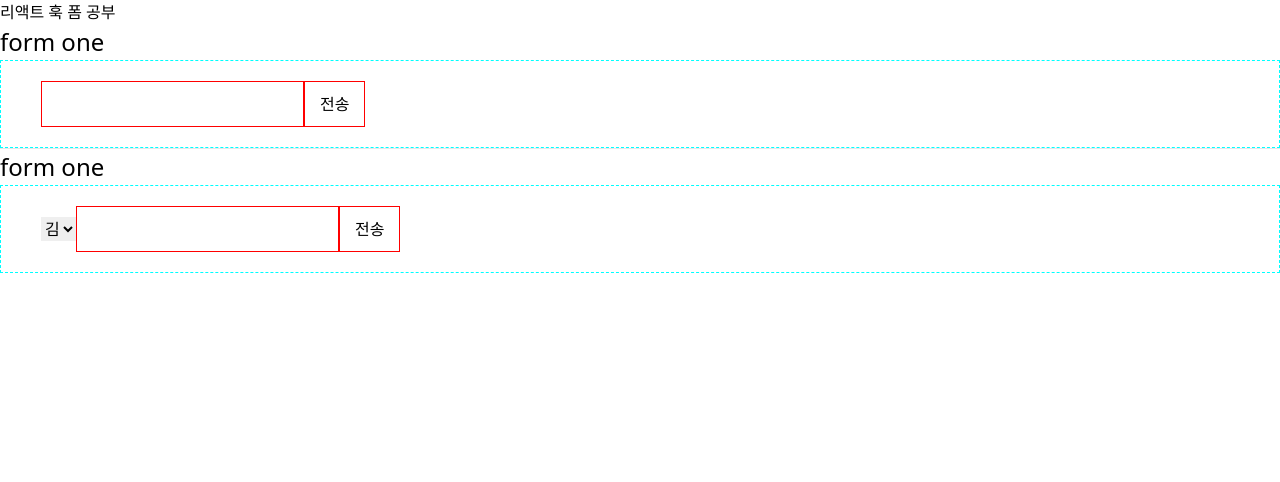
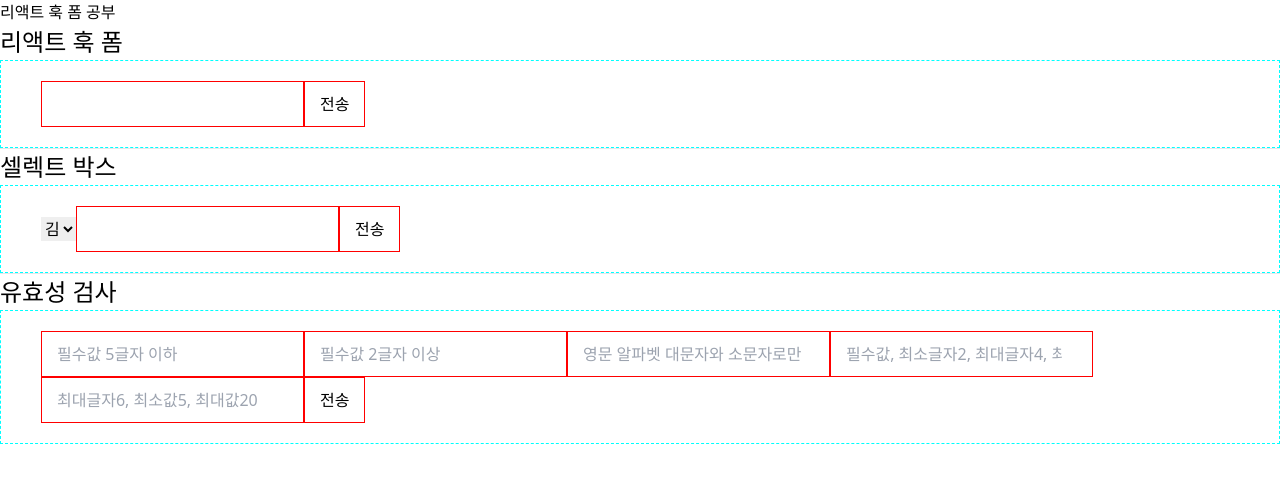
Before and after one commit to muzi55/react-hook-form, a Next.js app: page / in a window 1280 px wide. Shown: the top 482 px of the page. Built offline with nearby package versions, Linux system fonts and the light colour scheme.

Commit message:
유효성검사

```diff
--- a/src/app/components/FormOne.tsx
+++ b/src/app/components/FormOne.tsx
@@ -13,7 +13,7 @@ const FormOne = (): JSX.Element => {
 
   return (
     <>
-      <h2>form one</h2>
+      <h2>리액트 훅 폼</h2>
       <form onSubmit={handleSubmit(onSubmit)}>
         <div>
           <input type="text" {...register("name")} />
--- /dev/null
+++ b/src/app/components/FormThree.tsx
@@ -0,0 +1,31 @@
+"use client";
+import React, { useState } from "react";
+import { useForm } from "react-hook-form";
+interface Props {}
+
+const FormThree = ({}: Props): JSX.Element => {
+  const [result, setResult] = useState("");
+  const { register, handleSubmit } = useForm();
+
+  const onSubmit = () => {
+    setResult("유효성 검사 통과");
+  };
+  return (
+    <>
+      <h2>유효성 검사</h2>
+      <form onSubmit={handleSubmit(onSubmit)}>
+        <div>
+          <input {...register("input1", { required: true, maxLength: 5 })} placeholder="필수값 5글자 이하" />
+          <input {...register("input2", { required: true, minLength: 2 })} placeholder="필수값 2글자 이상" />
+          <input {...register("input3", { pattern: /^[A-Za-z]+$/i })} placeholder="영문 알파벳 대문자와 소문자로만" />
+          <input type="number" {...register("input4", { required: true, minLength: 2, maxLength: 4, min: 20, max: 500 })} placeholder="필수값, 최소글자2, 최대글자4, 최소값20, 최대값500" />
+          <input type="number" {...register("input5", { maxLength: 6, min: 5, max: 855429 })} placeholder="최대글자6, 최소값5, 최대값20" />
+          <input type="submit" value="전송" />
+        </div>
+        <p>{result}</p>
+      </form>
+    </>
+  );
+};
+
+export default FormThree;
--- a/src/app/components/FormTwo.tsx
+++ b/src/app/components/FormTwo.tsx
@@ -15,10 +15,9 @@ const FormTwo = (): JSX.Element => {
       secondName: data.secondName,
     });
   };
-  console.log(result);
   return (
     <>
-      <h2>form one</h2>
+      <h2>셀렉트 박스</h2>
       <form onSubmit={handleSubmit(onSubmit)}>
         <div>
           <select {...register("firstName")}>
--- a/src/app/page.tsx
+++ b/src/app/page.tsx
@@ -1,15 +1,18 @@
 import FormOne from "./components/FormOne";
 import FormTwo from "./components/FormTwo";
+import FormThree from "./components/FormThree";
 
 export default function Home() {
   return (
     <>
       <h1>리액트 훅 폼 공부</h1>
       <FormOne />
-
       <hr />
 
       <FormTwo />
+      <hr />
+
+      <FormThree />
     </>
   );
 }
```
